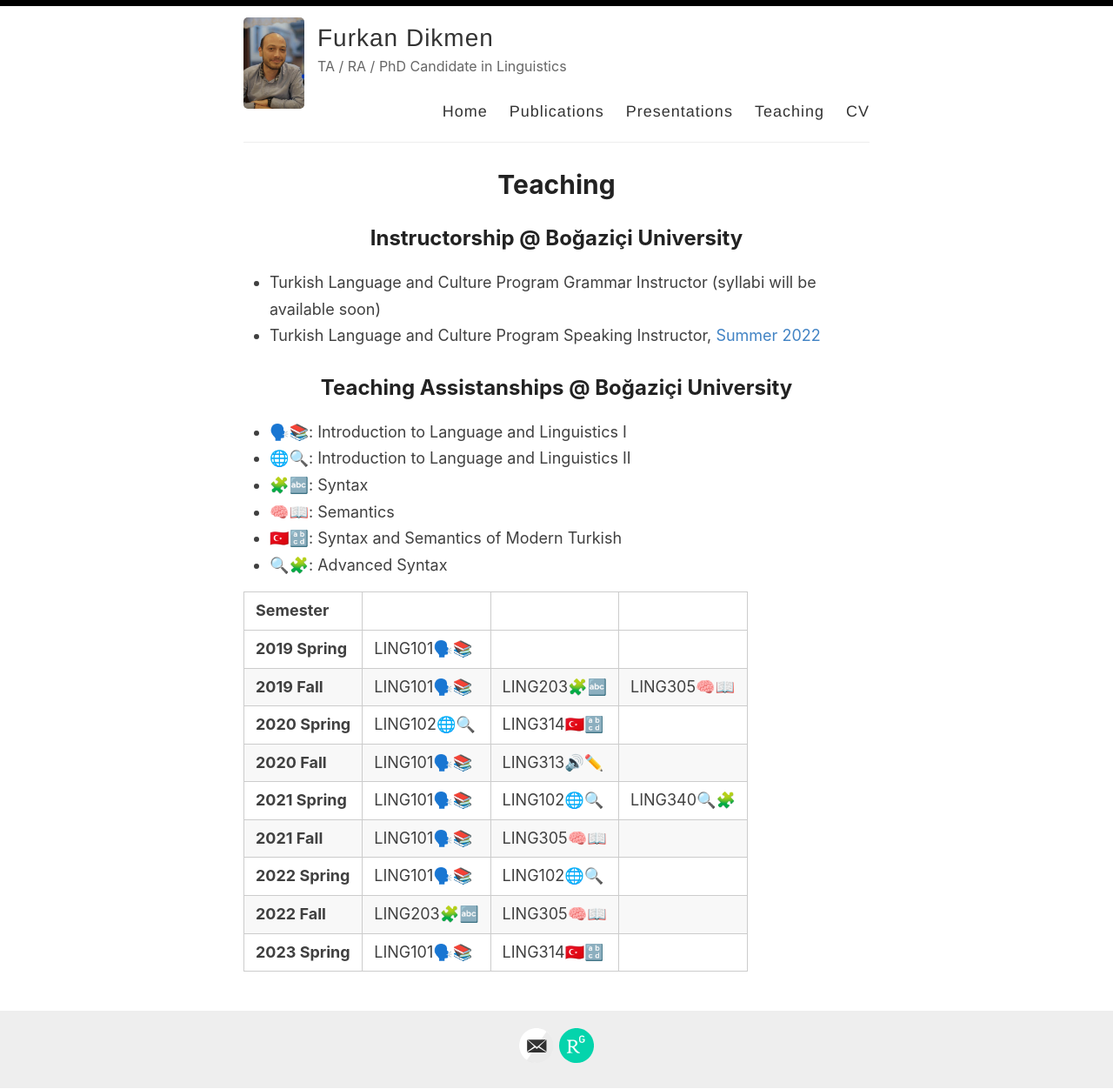
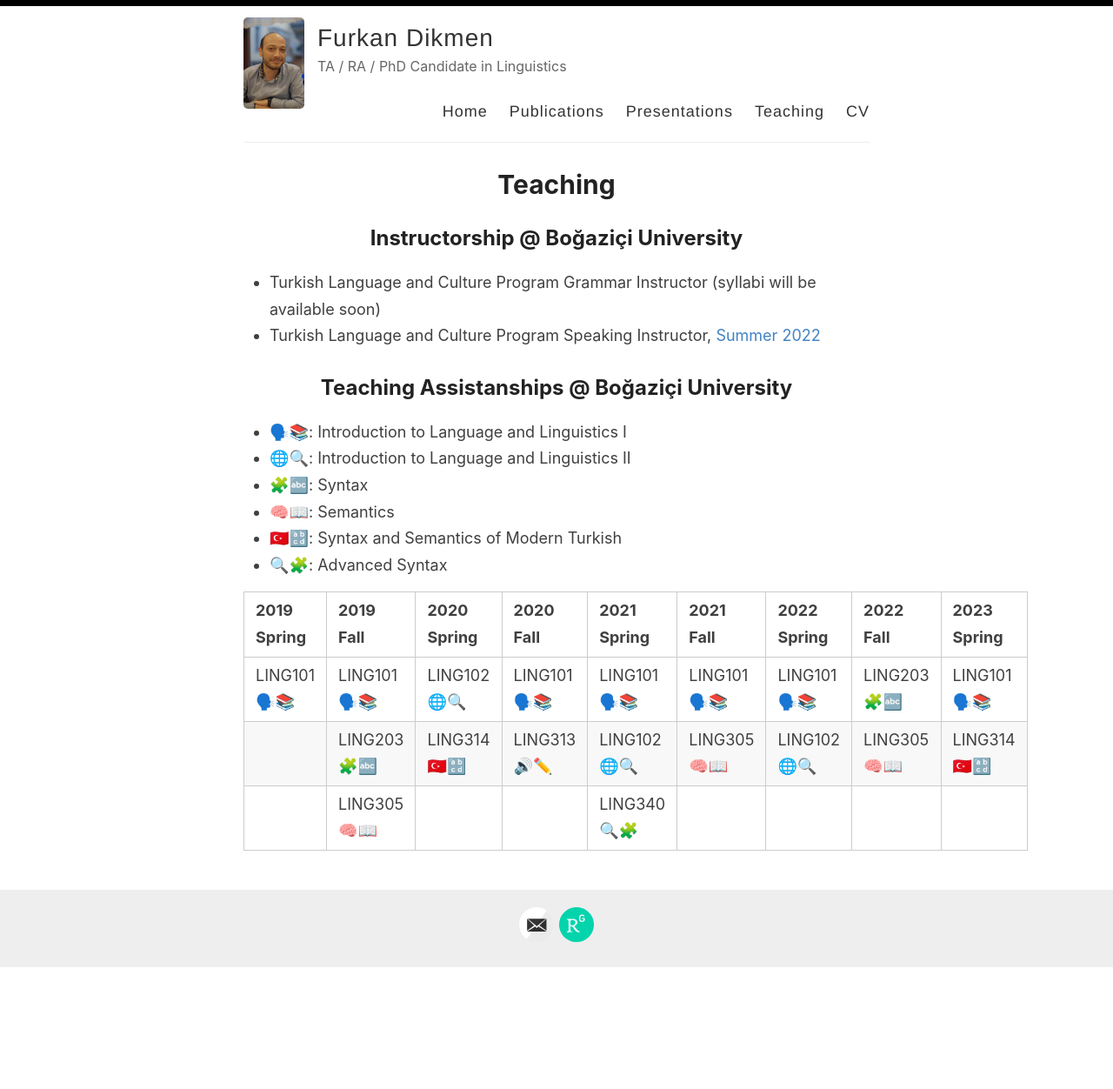
Before and after one commit to furkandikmen/furkandikmen.github.io, a Jekyll site: the page built from _pages/teaching.md, in a window 1280 px wide. Shown: the whole page at 87% size. Built offline with Jekyll 4.4.1, drawn with Linux system fonts in a browser that asks for light colours; after the commit the page ends 1113 px from its top, so only the background shows below that.

Commit message:
Update teaching.md

```diff
--- a/_pages/teaching.md
+++ b/_pages/teaching.md
@@ -19,14 +19,9 @@ permalink: /teaching/
 - 🔍🧩: Advanced Syntax
 
 
-| Semester      |               |               |               |
-|---------------|---------------|---------------|---------------|
-| **2019 Spring**   | LING101🗣️📚    |               |               |
-| **2019 Fall**     | LING101🗣️📚    | LING203🧩🔤  | LING305🧠📖        |
-| **2020 Spring**   | LING102🌐🔍    | LING314🇹🇷🔡       |               |
-| **2020 Fall**     | LING101🗣️📚    | LING313🔊✏️       |               |
-| **2021 Spring**  | LING101🗣️📚    | LING102🌐🔍       | LING340🔍🧩       |
-| **2021 Fall**     | LING101🗣️📚    | LING305🧠📖       |               |
-| **2022 Spring**   | LING101🗣️📚    | LING102🌐🔍       |               |
-| **2022 Fall**     | LING203🧩🔤    | LING305🧠📖       |               |
-| **2023 Spring**   | LING101🗣️📚    | LING314🇹🇷🔡       |               |
+
+| **2019 Spring** | **2019 Fall**                     | **2020 Spring** | **2020 Fall**                | **2021 Spring**    | **2021 Fall** | **2022 Spring**                | **2022 Fall**                | **2023 Spring** |
+|-----------------|-----------------------------------|-----------------|-------------------------------|-------------------------------|----------------|-------------------------------|------------------------------|-----------------|
+| LING101🗣️📚      | LING101🗣️📚                        | LING102🌐🔍      | LING101🗣️📚                    | LING101🗣️📚                    | LING101🗣️📚     | LING101🗣️📚                    | LING203🧩🔤                   | LING101🗣️📚      |
+  |                 | LING203🧩🔤                        | LING314🇹🇷🔡     | LING313🔊✏️                    | LING102🌐🔍                    | LING305🧠📖     | LING102🌐🔍                    | LING305🧠📖                   | LING314🇹🇷🔡     |
+ |                 | LING305🧠📖                        |                   |                                 | LING340🔍🧩                     |                 |                                 |                                |                  |
```
